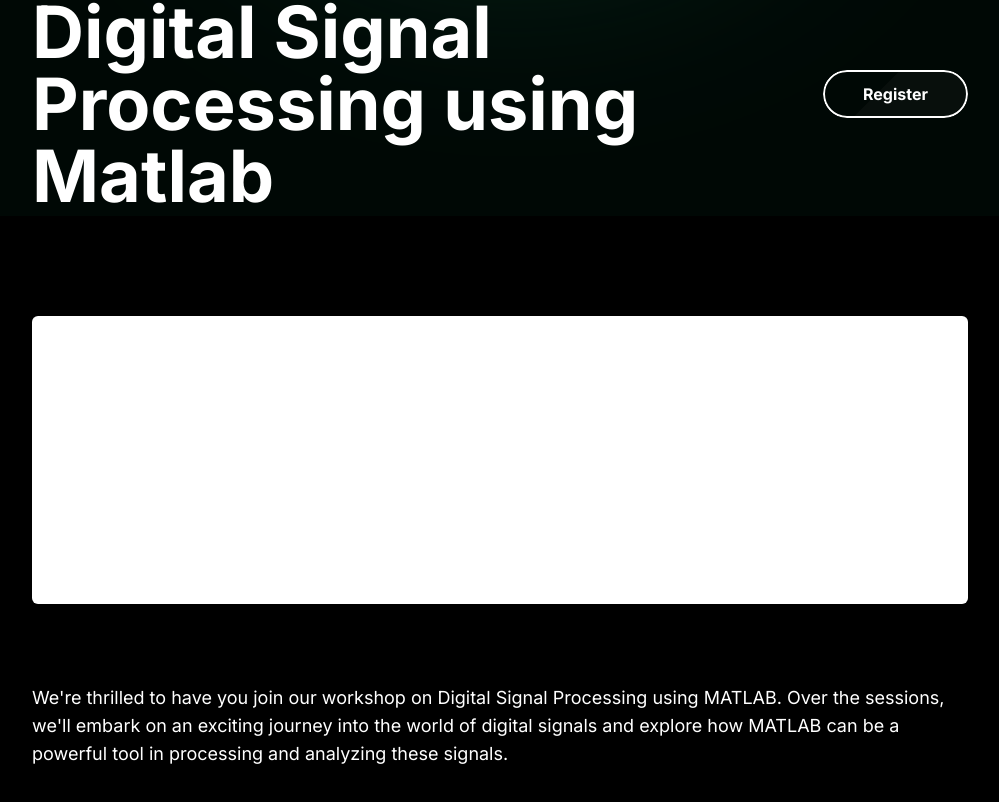
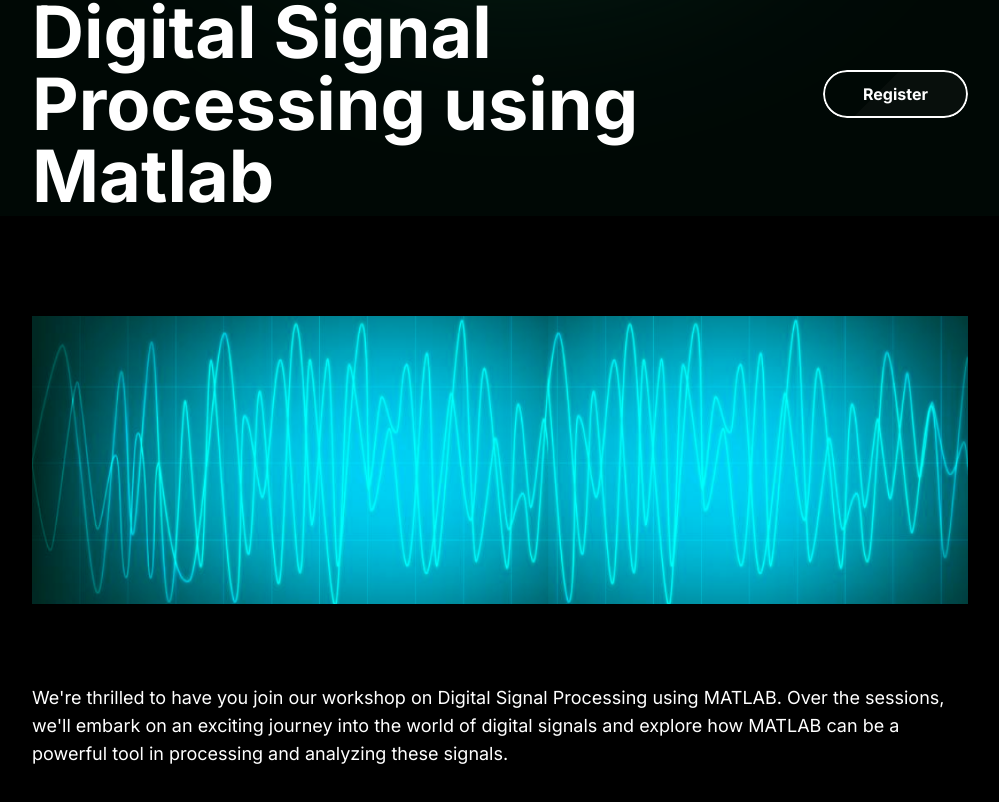
Before and after one commit to IEEE-FISAT-SB-WEBCOM/SpectroSpect-Main, a React (Vite) app in the folder frontend/: page /Workshops/1 in a window 1280 px wide. Shown: the part 420-1222 px from the top of the page, without its empty margins (124-1123 px from the left). Built offline with nearby package versions, Linux system fonts and the light colour scheme.

Commit message:
Workshop div

```diff
--- a/frontend/src/components/Workshop.jsx
+++ b/frontend/src/components/Workshop.jsx
@@ -6,7 +6,7 @@ import screen from "../assets/p1.png"
 import scrn from "../assets/p2.png"
 import freen from "../assets/f2.png"
 import Footer from "./footer";
-const Workshop = ({About,ID,Name,Perks,Speaker,SpeakerDesc}) => {
+const Workshop = ({About,ID,Name,Perks,Speaker,SpeakerDesc,MImg}) => {
 
   console.log(ID)
   const [isSticky, setIsSticky] = useState(false);
@@ -134,7 +134,9 @@ const Workshop = ({About,ID,Name,Perks,Speaker,SpeakerDesc}) => {
             </div>
           </div>
           {/* Content section */}
-          <div className="w-full h-72 bg-white rounded-md my-8 lg:my-20"></div>
+          <div className="w-full h-72 bg-white rounded-md my-8 lg:my-20">
+            <img src={MImg} style={{height:"100%"}}></img>
+          </div>
           <div className="lg:text-lg">
             {About}
           </div>
```
